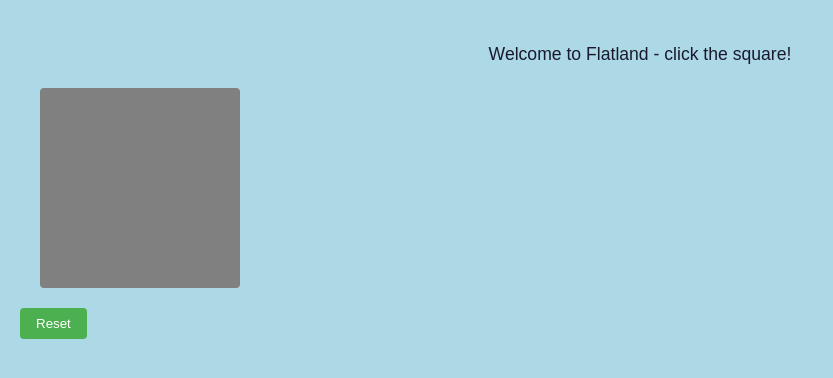
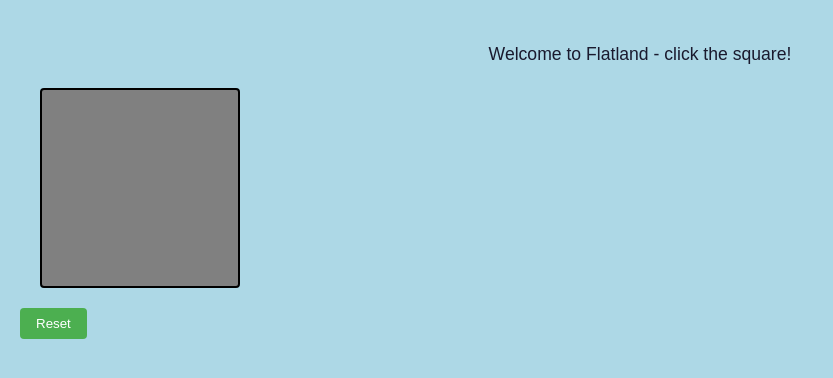
Before and after one commit to Vanshikha02/Business-web-and-mobile-technology-, a plain HTML site: page flatland_8.html in a window 1280 px wide. Shown: the whole page, without its empty margins (0-833 px from the left). Drawn offline with Linux system fonts and the light colour scheme; files whose address does not match are found by name.

Commit message:
UPDATED FLATLAND

```diff
--- a/flatland_8.html
+++ b/flatland_8.html
@@ -1,15 +1,24 @@
 <!DOCTYPE html>
 <html>
 <head>
-    <title>Flatland Interactive Demo</title>
+    <title>Flatland 8 - Final Version</title>
+    <style>
+        /* TEMPORARY INLINE STYLE TO ENSURE VISIBILITY */
+        #square {
+            width: 200px;
+            height: 200px;
+            background-color: gray;
+            margin: 20px auto;
+            border: 2px solid black; /* Makes element visible even if JS fails */
+        }
+    </style>
     <link rel="stylesheet" href="style.css">
 </head>
 <body>
-    <div id="words">Loading...</div>
+    <div id="words">Initializing...</div>
     <div id="square"></div>
     <button id="reset-btn">Reset</button>
 
-    <!-- Load JavaScript LAST -->
     <script src="js/flatland.js"></script>
 </body>
 </html>
```
